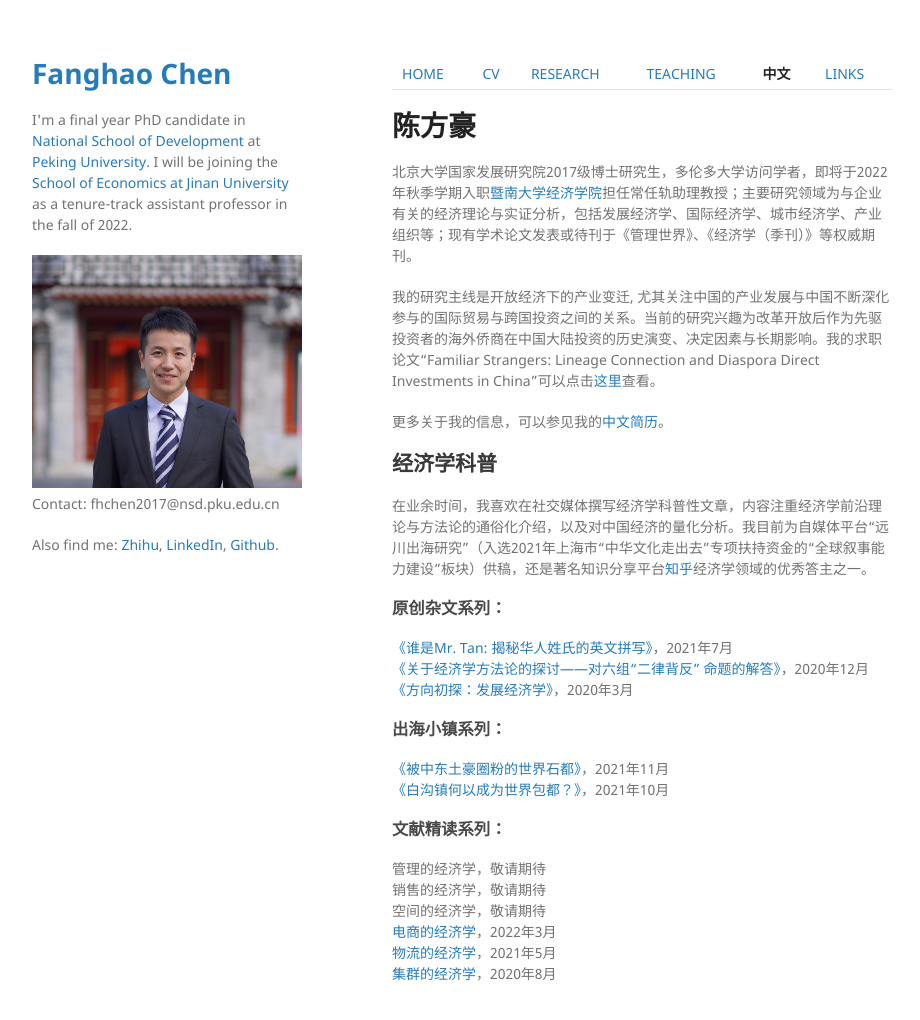
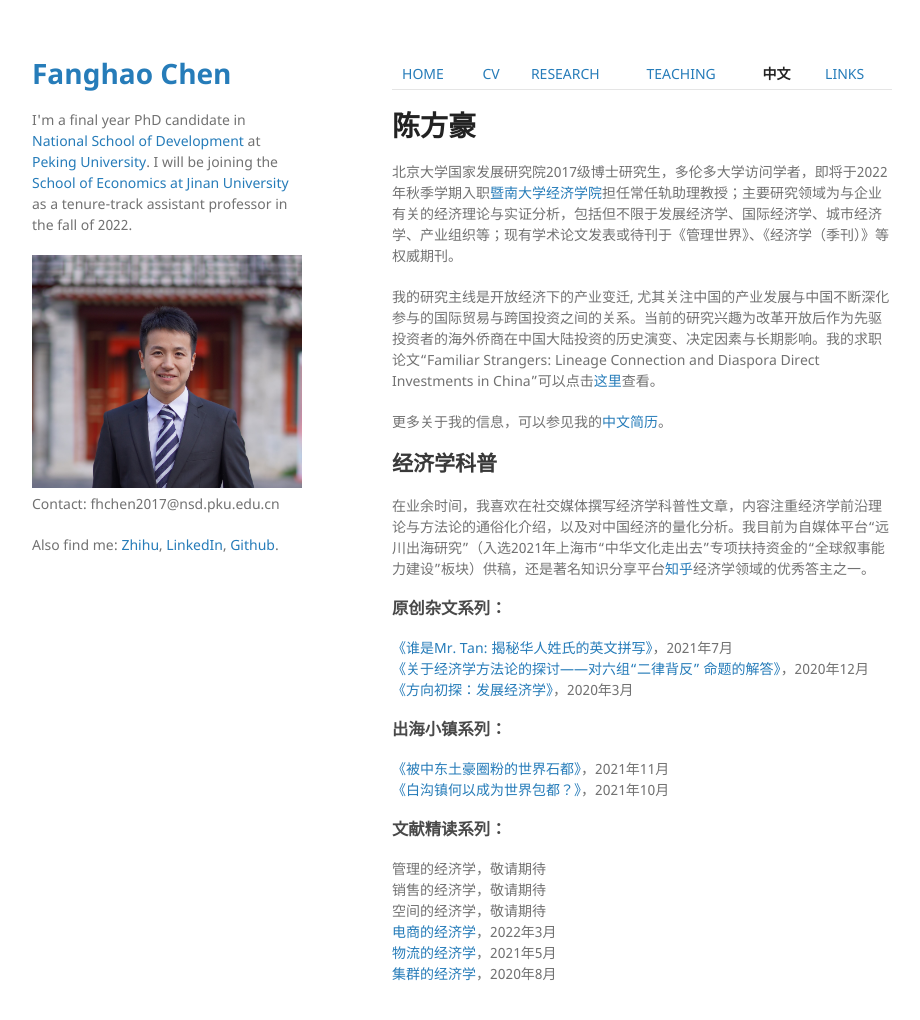
Before and after one commit to FanghaoChen/homepage, a Jekyll site: the page built from chinesepage.md, in a window 1280 px wide and 1054 px high. Shown: the top 1020 px of the window, without its empty margins (178-1098 px from the left). Built offline with Jekyll 4.4.1, drawn with Linux system fonts in a browser that asks for light colours; our own code applies the rules of GitHub Pages for plain Markdown files.

Commit message:
Update chinesepage.md

```diff
--- a/chinesepage.md
+++ b/chinesepage.md
@@ -2,7 +2,7 @@
 
 # 陈方豪
 
-北京大学国家发展研究院2017级博士研究生，多伦多大学访问学者，即将于2022年秋季学期入职[暨南大学经济学院](https://ec.jnu.edu.cn/)担任常任轨助理教授；主要研究领域为与企业有关的经济理论与实证分析，包括发展经济学、国际经济学、城市经济学、产业组织等；现有学术论文发表或待刊于《管理世界》、《经济学（季刊）》等权威期刊。
+北京大学国家发展研究院2017级博士研究生，多伦多大学访问学者，即将于2022年秋季学期入职[暨南大学经济学院](https://ec.jnu.edu.cn/)担任常任轨助理教授；主要研究领域为与企业有关的经济理论与实证分析，包括但不限于发展经济学、国际经济学、城市经济学、产业组织等；现有学术论文发表或待刊于《管理世界》、《经济学（季刊）》等权威期刊。
 
 我的研究主线是开放经济下的产业变迁, 尤其关注中国的产业发展与中国不断深化参与的国际贸易与跨国投资之间的关系。当前的研究兴趣为改革开放后作为先驱投资者的海外侨商在中国大陆投资的历史演变、决定因素与长期影响。我的求职论文“Familiar Strangers: Lineage Connection and Diaspora Direct Investments in China”可以点击[这里](./assets/familiar_stranger_draft_220303.pdf)查看。
 
```
